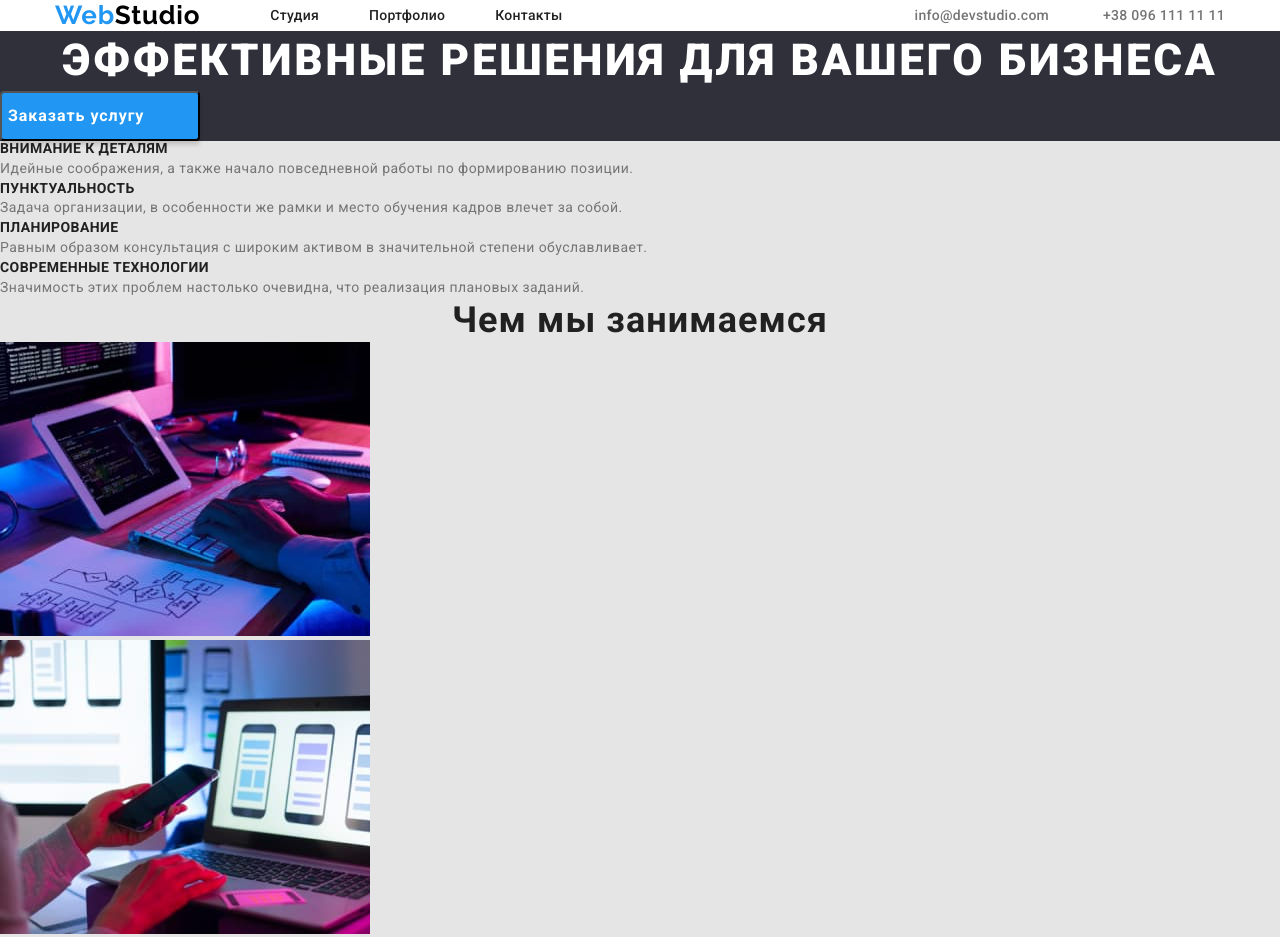
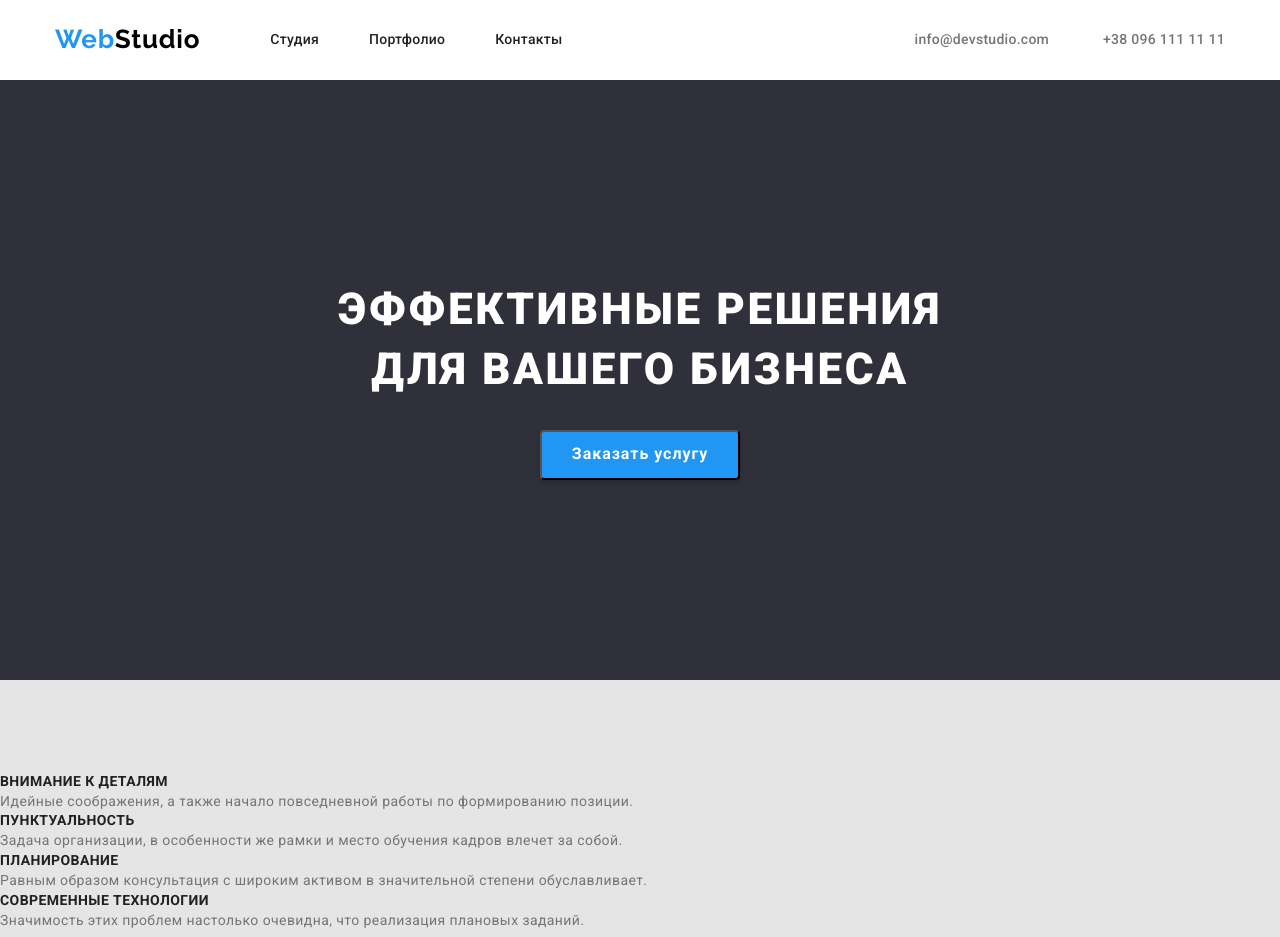
Before and after one commit to yurents/goit-markup-hw-03., a plain HTML site: page index.html in a window 1280 px wide. Shown: the top 937 px of the page. Drawn offline with nearby package versions, Linux system fonts and the light colour scheme.

Commit message:
main-hero

```diff
--- a/css/styles.css
+++ b/css/styles.css
@@ -74,9 +74,16 @@ body {
   letter-spacing: 0.03em;
 }
 
+.section {
+  padding-bottom: 94px;
+  padding-top: 94px;
+}
+
 /*                       HEADER                 */
 .header {
   background-color: #ffffff;
+  padding-top: 24px;
+  padding-bottom: 25px;
 }
 
 .header-list {
@@ -150,9 +157,15 @@ body {
 
 .main-hero-section {
   background-color: #2f303a;
+  display: flex;
+  flex-direction: column;
+  padding: 200px 0px;
 }
 
 .hero-title {
+  width: 696px;
+  margin: 0 auto;
+  margin-bottom: 30px;
   font-weight: 900;
   font-size: 44px;
   line-height: 1.36;
@@ -162,24 +175,20 @@ body {
   color: var(--main-title-color);
 }
 .hero-btn {
+  margin: 0 auto;
+  font-family: inherit;
   font-weight: 700;
   font-size: 16px;
   line-height: 1.9;
-  display: flex;
-  align-items: center;
-  text-align: center;
   letter-spacing: 0.06em;
   color: #ffffff;
 }
 .hero-btn {
   width: 200px;
   height: 50px;
-  left: 700px;
-  top: 430px;
   background: #2196f3;
   box-shadow: 0px 4px 4px rgba(0, 0, 0, 0.15);
   border-radius: 4px;
-  cursor: pointer;
 }
 .hero-btn:hover,
 .hero-btn:focus {
--- a/index.html
+++ b/index.html
@@ -52,13 +52,11 @@
     </header>
     <!-- Hero -->
     <main class="hero">
-      <section class="main-hero-section">
-        <div>
-          <h1 class="hero-title">Эффективные решения для вашего бизнеса</h1>
-          <button class="hero-btn" type="button">Заказать услугу</button>
-        </div>
+      <section class="main-hero-section section">
+        <h1 class="hero-title">Эффективные решения для вашего бизнеса</h1>
+        <button class="hero-btn" type="button">Заказать услугу</button>
       </section>
-      <section class="second-hero-section">
+      <section class="hero-section section">
         <ul class="list hero-list">
           <li class="link hero-item">
             <h3 class="hero-after-title">Внимание к деталям</h3>
@@ -90,7 +88,7 @@
           </li>
         </ul>
       </section>
-      <section class="second-hero-section">
+      <section class="second-hero-section section">
         <h2 class="second-hero-title sections-title">Чем мы занимаемся</h2>
         <ul class="list hero-image-list">
           <li class="hero-image">
@@ -119,7 +117,7 @@
           </li>
         </ul>
       </section>
-      <section class="team-section">
+      <section class="team-section section">
         <h2 class="team-title sections-title">Наша команда</h2>
         <ul class="list team-list">
           <li class="team-image">
```
